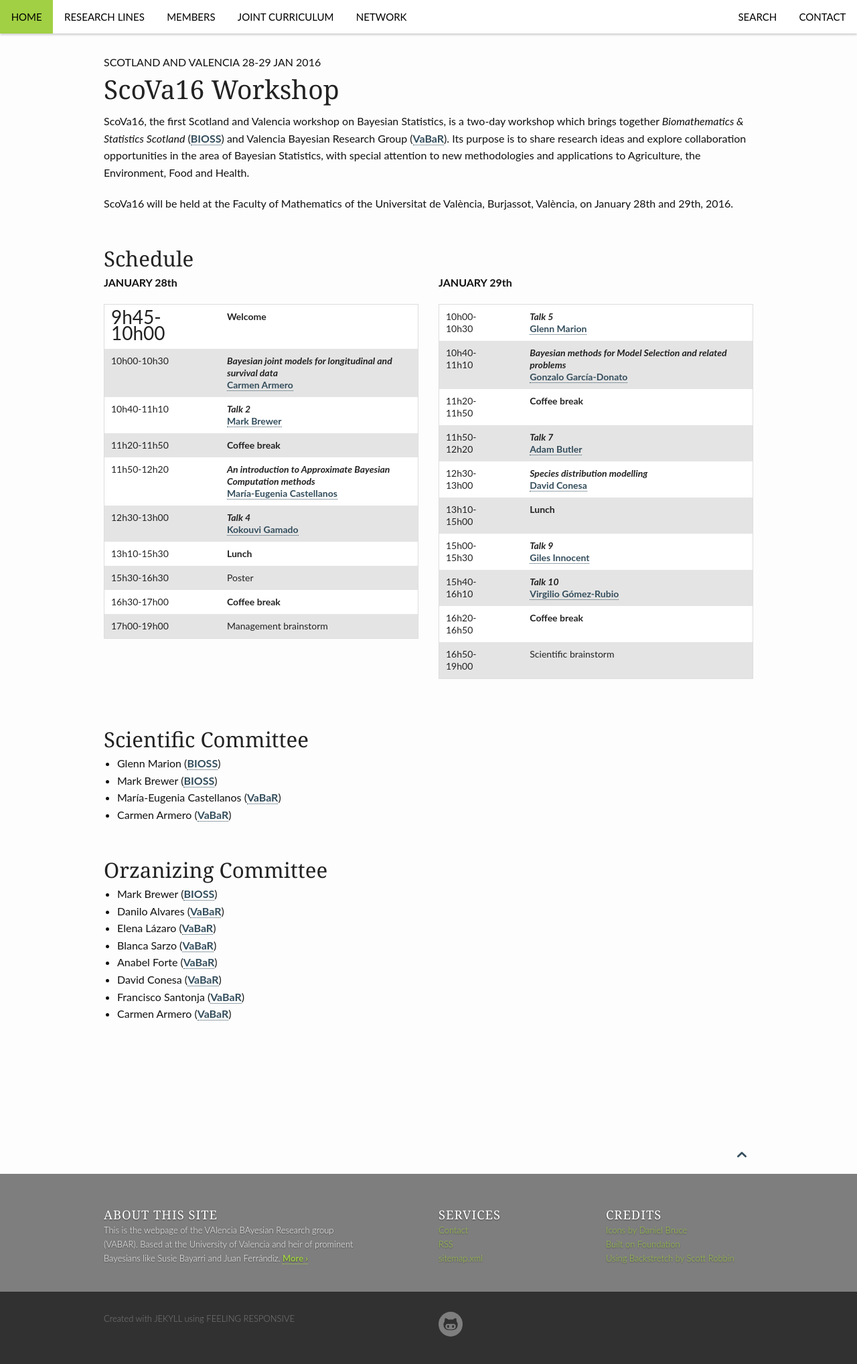
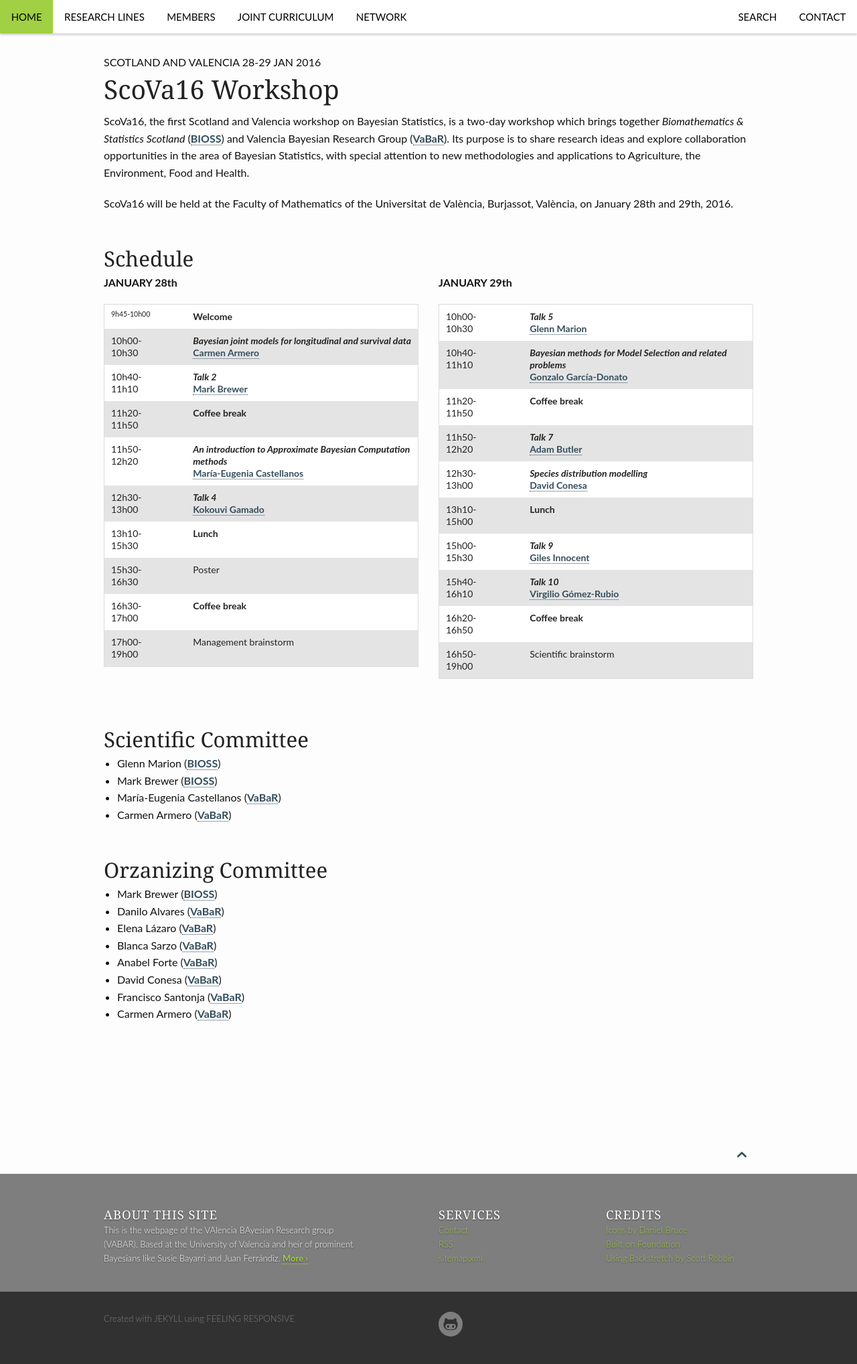
Before and after one commit to VABAR/VABAR.github.io, a Jekyll site: the page built from _posts/events/2015-12-17-ScoVa16.md, in a window 1280 px wide. Shown: the whole page at 67% size. Built offline with Jekyll 4.4.1, drawn with Linux system fonts in a browser that asks for light colours.

Commit message:
Update 2015-12-17-ScoVa16.md

```diff
--- a/_posts/events/2015-12-17-ScoVa16.md
+++ b/_posts/events/2015-12-17-ScoVa16.md
@@ -19,7 +19,7 @@ ScoVa16 will be held at the Faculty of Mathematics of the Universitat de Valènc
 
 **JANUARY 28th**
 
-<span style="font-size:2em;"> 9h45-10h00 </span>  || **Welcome**
+<sup> 9h45-10h00 </sup>  || **Welcome**
 10h00-10h30 || **_Bayesian joint models for longitudinal and survival data_**<br>[Carmen Armero](http://vabar.github.io/)
 10h40-11h10 || **_Talk 2_**<br>[Mark Brewer](http://www.bioss.ac.uk/people/markb.html)
 11h20-11h50 || **Coffee break**
```
